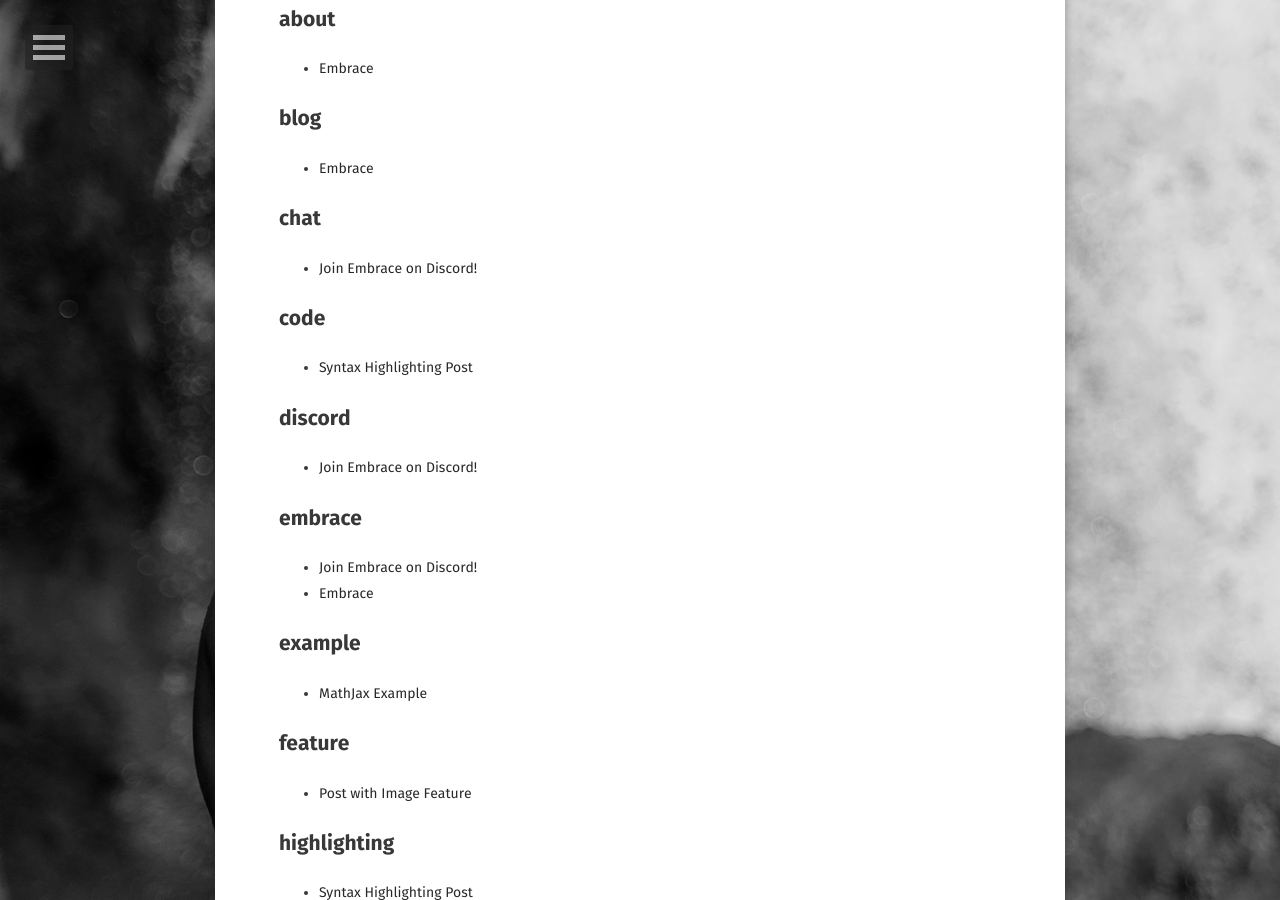
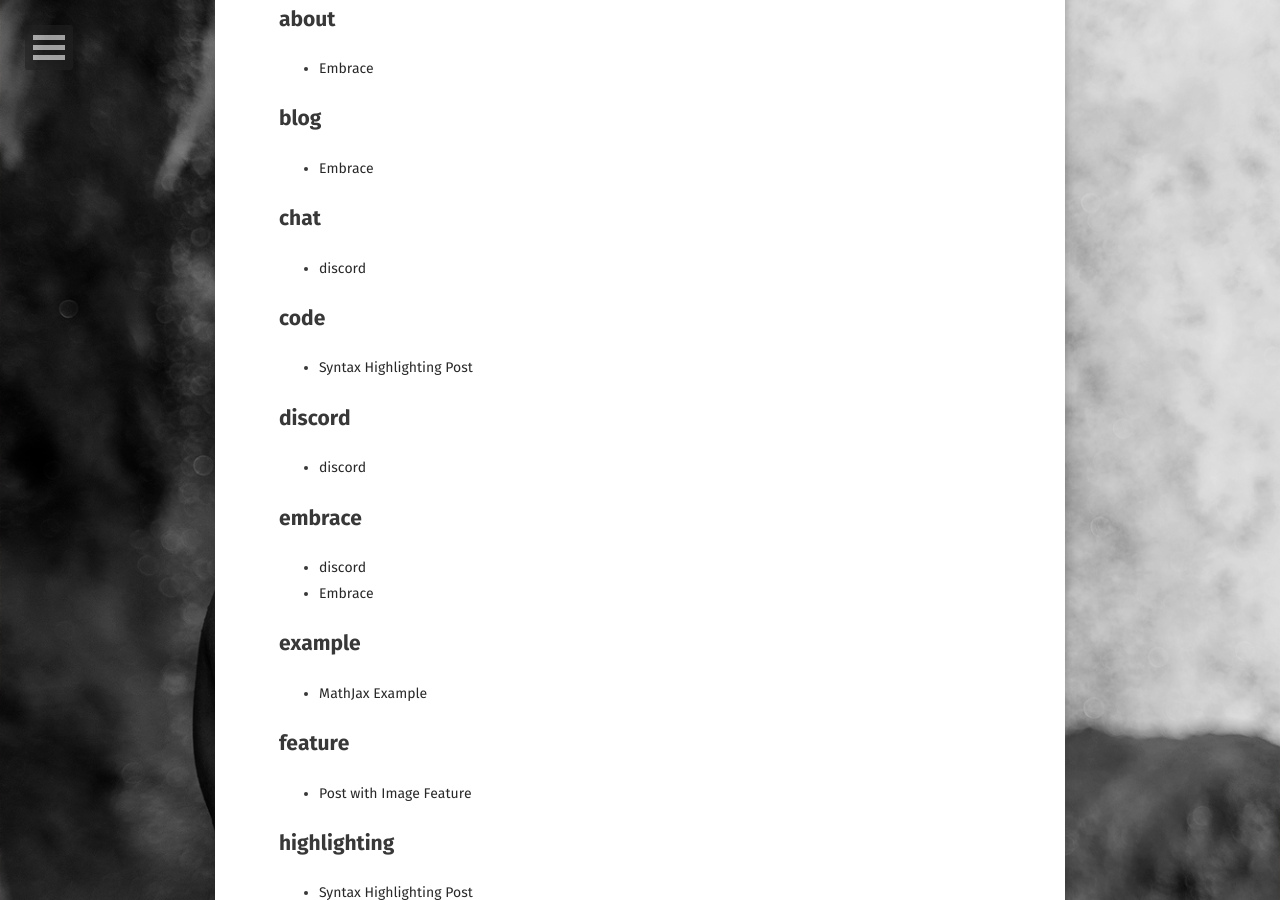
Before and after one commit to SeanEmbrace/WebSiteFun, a Jekyll site: the page built from tags/index.html, in a window 1280 px wide and 900 px high, scrolled down 426 px. Built offline with Jekyll 4.4.1, drawn with Linux system fonts in a browser that asks for light colours; some web fonts are replaced.

Commit message:
Update 2018-01-24-discord.md

```diff
--- a/_posts/2018-01-24-discord.md
+++ b/_posts/2018-01-24-discord.md
@@ -1,6 +1,6 @@
 ---
 layout: post
-title:  "Join Embrace on Discord!"
+title:  "discord"
 date:   2018-01-24
 excerpt: "Join our Discord to stay informed and collab with others."
 tag:
```
